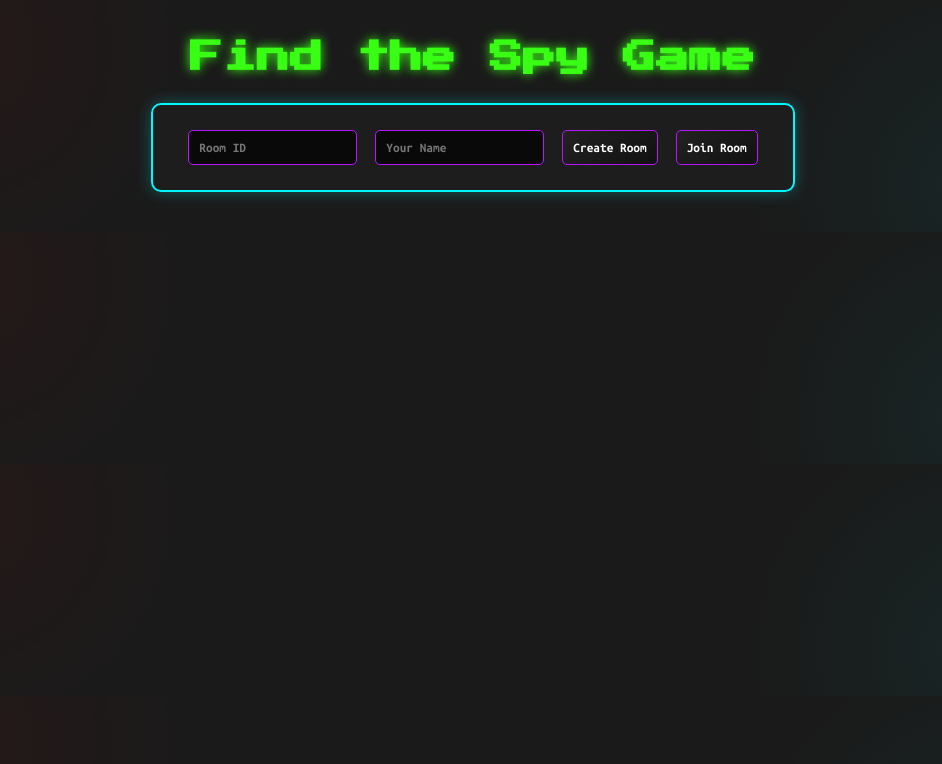
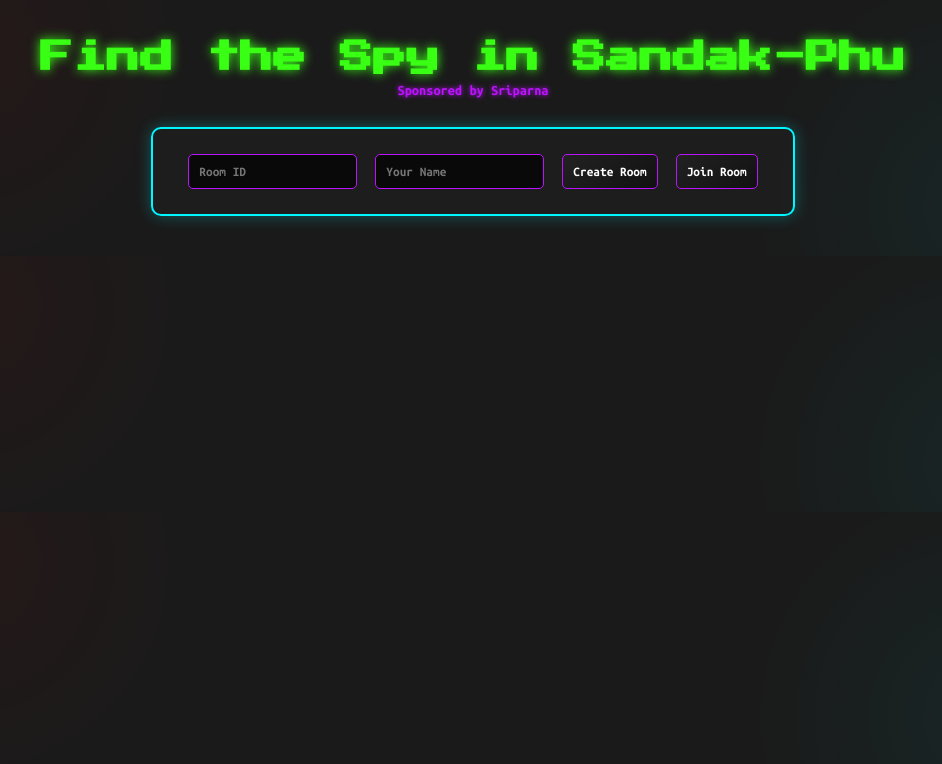
Before and after one commit to sayan1997/FindSpy_Game, a website: page index.html in a window 1280 px wide. Shown: the whole page, without its empty margins (167-1109 px from the left). Drawn offline with nearby package versions, Linux system fonts and the light colour scheme; no server answers.

Commit message:
Title change

```diff
--- a/index.html
+++ b/index.html
@@ -2,9 +2,10 @@
 <html>
 
 <head>
-  <title>Find the Spy</title>
+  <title>Find the Spy of Sandak-Phu</title>
   <link href="https://fonts.googleapis.com/css2?family=Press+Start+2P&family=Ubuntu+Mono:wght@700&display=swap"
     rel="stylesheet">
+  <meta name="viewport" content="width=device-width, initial-scale=1.0">
   <style>
     :root {
       --dark-bg: #1a1a1a;
@@ -204,6 +205,16 @@
       animation: confetti 3s ease-out;
     }
 
+    .credit {
+      font-family: 'Ubuntu Mono', monospace;
+      color: var(--neon-purple);
+      text-align: center;
+      margin-top: -20px;
+      margin-bottom: 30px;
+      font-size: 0.9rem;
+      text-shadow: 0 0 5px var(--neon-purple);
+    }
+
     @keyframes confetti {
       0% {
         transform: translateY(0) rotate(0deg);
@@ -231,7 +242,8 @@
 </head>
 
 <body>
-  <h1>Find the Spy Game</h1>
+  <h1>Find the Spy in Sandak-Phu</h1>
+  <div class="credit">Sponsored by Sriparna</div>
   <div id="setup">
     <input type="text" id="roomId" placeholder="Room ID">
     <input type="text" id="playerName" placeholder="Your Name">
```
